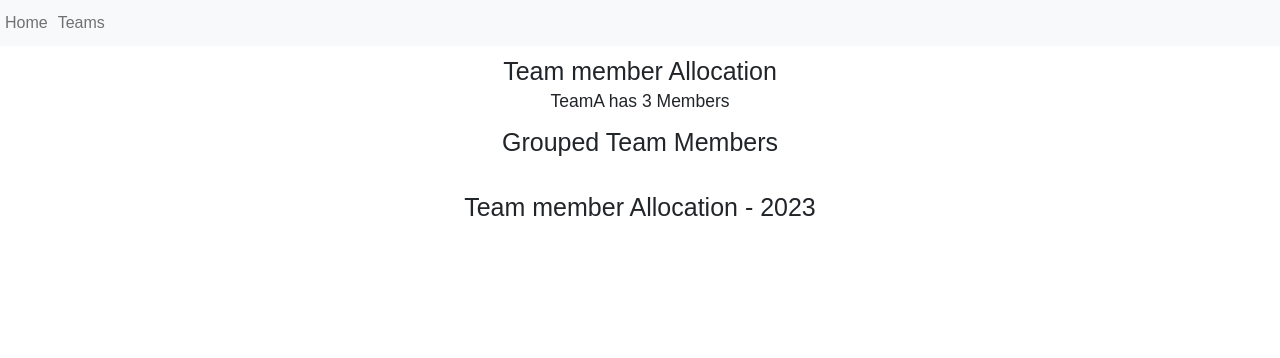
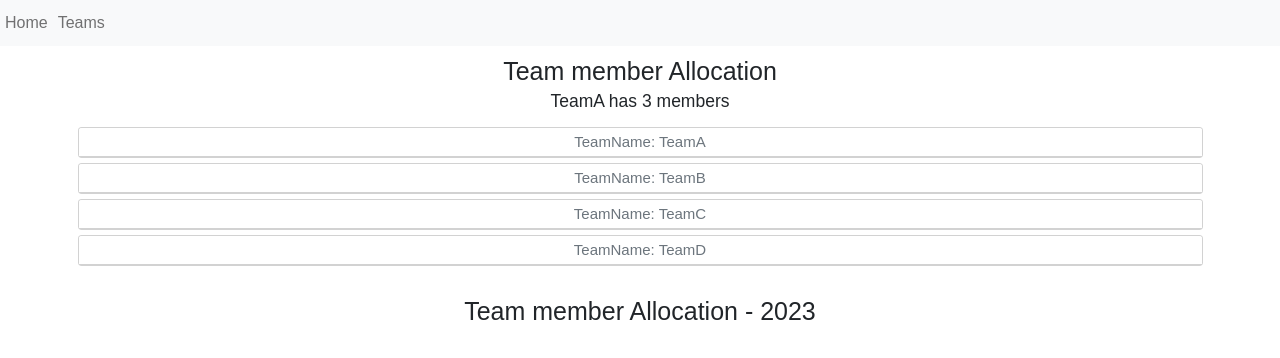
Before and after one commit to justaway1/ReactJSApp, a React (Create React App) app in the folder react-app/: page /GroupedTeamMembers in a window 1280 px wide. Shown: the top 358 px of the page. Built offline with nearby package versions, Linux system fonts and the light colour scheme.

Commit message:
Finished

```diff
--- a/react-app/src/App.js
+++ b/react-app/src/App.js
@@ -5,11 +5,12 @@ import Footer from './Components/Footer'
 import Employees from './Components/Employees'
 import GroupedTeamMembers from './Components/GroupedTeamMembers'
 import Nav from './Components/Nav'
+import PageNotFound from './Components/PageNotFound'
 import { useState, useEffect } from 'react'
 import { BrowserRouter as Router, Route, Routes } from 'react-router-dom'
 
 function App () {
-  const [selectedTeam, setSelectedTeam] = useState(
+  const [selectedTeam, setTeam] = useState(
     JSON.parse(localStorage.getItem('selectedTeam')) || 'TeamA'
   )
 
@@ -103,7 +104,7 @@ function App () {
   )
 
   function handleTeamSelectionChange (event) {
-    setSelectedTeam(event.target.value)
+    setTeam(event.target.value)
   }
 
   function handleEmployeeCardClick (event) {
@@ -150,8 +151,15 @@ function App () {
         ></Route>
         <Route
           path='/GroupedTeamMembers'
-          element={<GroupedTeamMembers />}
+          element={
+            <GroupedTeamMembers
+              employees={employees}
+              selected={selectedTeam}
+              setTeam={setTeam}
+            />
+          }
         ></Route>
+        <Route path='*' element={<PageNotFound />}></Route>
       </Routes>
       <Footer />
     </Router>
--- a/react-app/src/Components/Employees.js
+++ b/react-app/src/Components/Employees.js
@@ -1,6 +1,6 @@
 import React from 'react'
-import femaleProfile from '../images/femaleProfile.jpg'
-import maleProfile from '../images/maleProfile.jpg'
+import Teams from './Teams'
+import TeamMembers from './TeamMembers'
 
 const Employees = ({
   selectedTeam,
@@ -14,56 +14,21 @@ const Employees = ({
     <main className='container'>
       <div className='row justify-content-center mt-3 mb-3'>
         <div className='col-6'>
-          <select
-            className='form-select form-select-lg'
-            value={selectedTeam}
-            onChange={handleTeamSelectionChange}
-          >
-            <option value='TeamA'>TeamA</option>
-            <option value='TeamB'>TeamB</option>
-            <option value='TeamC'>TeamC</option>
-            <option value='TeamD'>TeamD</option>
-          </select>
+          <Teams
+            selectedTeam={selectedTeam}
+            handleTeamSelectionChange={handleTeamSelectionChange}
+          />
         </div>
       </div>
 
       <div className='row justify-content-center mt-3 mb-3'>
         <div className='col-8'>
           <div className='card-collection'>
-            {employees.map(employee => (
-              <div
-                key={employee.id}
-                className={
-                  employee.teamName === selectedTeam
-                    ? 'card m-2 standout'
-                    : 'card m-2'
-                }
-                id={employee.id}
-                onClick={handleEmployeeCardClick}
-              >
-                {/* Check with ternary operator for gender  */}
-                {employee.gender === 'male' ? (
-                  <img
-                    src={maleProfile}
-                    className='card-img-top'
-                    alt='maleProfile'
-                  />
-                ) : (
-                  <img
-                    src={femaleProfile}
-                    className='card-img-top'
-                    alt='femaleProfile'
-                  />
-                )}
-                <div className='card-body'>
-                  <h3 className='card-title'>FullName: {employee.fullName}</h3>
-                  <p className='card-text'>
-                    <b>Designation: </b>
-                    {employee.designation}
-                  </p>
-                </div>
-              </div>
-            ))}
+            <TeamMembers
+              employees={employees}
+              handleEmployeeCardClick={handleEmployeeCardClick}
+              selectedTeam={selectedTeam}
+            />
           </div>
         </div>
       </div>
--- a/react-app/src/Components/GroupedTeamMembers.js
+++ b/react-app/src/Components/GroupedTeamMembers.js
@@ -1,11 +1,106 @@
-const GroupedTeamMembers = () => {
+import { useState } from 'react'
+
+const GroupedTeamMembers = ({ employees, selectedTeam, setTeam }) => {
+  const [groupedEmployees, setGroupedData] = useState(groupTeamMembers())
+
+  function groupTeamMembers () {
+    let teams = []
+
+    // TEAM A MEMBERS
+    let teamAMembers = employees.filter(
+      employee => employee.teamName === 'TeamA'
+    )
+    let teamA = {
+      team: 'TeamA',
+      members: teamAMembers,
+      collapsed: selectedTeam === 'TeamA' ? false : true
+    }
+    teams.push(teamA)
+
+    // TEAM B MEMBERS
+    let teamBMembers = employees.filter(
+      employee => employee.teamName === 'TeamB'
+    )
+    let teamB = {
+      team: 'TeamB',
+      members: teamBMembers,
+      collapsed: selectedTeam === 'TeamB' ? false : true
+    }
+    teams.push(teamB)
+
+    // TEAM C MEMBERS
+    let teamCMembers = employees.filter(
+      employee => employee.teamName === 'TeamC'
+    )
+    let teamC = {
+      team: 'TeamC',
+      members: teamCMembers,
+      collapsed: selectedTeam === 'TeamC' ? false : true
+    }
+    teams.push(teamC)
+
+    // TEAM D MEMBERS
+    let teamDMembers = employees.filter(
+      employee => employee.teamName === 'TeamD'
+    )
+    let teamD = {
+      team: 'TeamD',
+      members: teamDMembers,
+      collapsed: selectedTeam === 'TeamD' ? false : true
+    }
+    teams.push(teamD)
+
+    return teams
+  }
+
+  function handleTeamClick (event) {
+    let transformedGroupData = groupedEmployees.map(groupedData =>
+      groupedData.team === event.currentTarget.id
+        ? { ...groupedData, collapsed: !groupedData.collapsed }
+        : groupedData
+    )
+
+    setGroupedData(transformedGroupData)
+    setTeam(event.currentTarget.id)
+  }
+
   return (
     <main className='container'>
-      <div className='row justify-content-center mt-3 mb-3'>
-        <div className='col-8'>
-          <h1>Grouped Team Members</h1>
-        </div>
-      </div>
+      {groupedEmployees.map(item => {
+        return (
+          <div
+            key={item.team}
+            className='card mt-2'
+            style={{ cursor: 'pointer' }}
+          >
+            <h4
+              id={item.team}
+              className='card-header text-secondary bg-white'
+              onClick={handleTeamClick}
+            >
+              TeamName: {item.team}
+            </h4>
+            <div
+              id={'collapse_' + item.team}
+              className={item.collapsed === true ? 'collapse' : ''}
+            >
+              <hr />
+              {item.members.map(member => {
+                return (
+                  <div className='mt-2'>
+                    <h5 className='card-title mt-2'>
+                      <span className='text-dark'>
+                        Full Name: {member.fullName}
+                      </span>
+                    </h5>
+                    <p>Designation: {member.designation}</p>
+                  </div>
+                )
+              })}
+            </div>
+          </div>
+        )
+      })}
     </main>
   )
 }
--- a/react-app/src/Components/Header.js
+++ b/react-app/src/Components/Header.js
@@ -5,7 +5,8 @@ const Header = ({ selectedTeam, teamMemberCount }) => {
         <div className='col-8'>
           <h1>Team member Allocation</h1>
           <h3>
-            {selectedTeam} has {teamMemberCount} Members
+            {selectedTeam} has {teamMemberCount}{' '}
+            {teamMemberCount > 1 ? 'members' : 'member'}
           </h3>
         </div>
       </div>
--- /dev/null
+++ b/react-app/src/Components/PageNotFound.js
@@ -0,0 +1,13 @@
+const PageNotFound = () => {
+  return (
+    <main className='container'>
+      <div className='row justify-content-center mt-3 mb-3'>
+        <div className='col-8'>
+          <h1 className='text-danger fs-1'>404 - Page Not Found</h1>
+        </div>
+      </div>
+    </main>
+  )
+}
+
+export default PageNotFound
--- /dev/null
+++ b/react-app/src/Components/TeamMemberCard.js
@@ -0,0 +1,35 @@
+import femaleProfile from '../images/femaleProfile.jpg'
+import maleProfile from '../images/maleProfile.jpg'
+
+const TeamMemberCard = ({
+  employee,
+  selectedTeam,
+  handleEmployeeCardClick
+}) => {
+  return (
+    <div
+      key={employee.id}
+      className={
+        employee.teamName === selectedTeam ? 'card m-2 standout' : 'card m-2'
+      }
+      id={employee.id}
+      onClick={handleEmployeeCardClick}
+    >
+      {/* Check with ternary operator for gender  */}
+      {employee.gender === 'male' ? (
+        <img src={maleProfile} className='card-img-top' alt='maleProfile' />
+      ) : (
+        <img src={femaleProfile} className='card-img-top' alt='femaleProfile' />
+      )}
+      <div className='card-body'>
+        <h3 className='card-title'>FullName: {employee.fullName}</h3>
+        <p className='card-text'>
+          <b>Designation: </b>
+          {employee.designation}
+        </p>
+      </div>
+    </div>
+  )
+}
+
+export default TeamMemberCard
--- /dev/null
+++ b/react-app/src/Components/TeamMembers.js
@@ -0,0 +1,13 @@
+import TeamMemberCard from './TeamMemberCard'
+
+const TeamMembers = ({ employees, selectedTeam, handleEmployeeCardClick }) => {
+  return employees.map(employee => (
+    <TeamMemberCard
+      employee={employee}
+      selectedTeam={selectedTeam}
+      handleEmployeeCardClick={handleEmployeeCardClick}
+    />
+  ))
+}
+
+export default TeamMembers
--- /dev/null
+++ b/react-app/src/Components/Teams.js
@@ -0,0 +1,18 @@
+const Teams = ({ selectedTeam, handleTeamSelectionChange }) => {
+  return (
+    <div>
+      <select
+        className='form-select form-select-lg'
+        value={selectedTeam}
+        onChange={handleTeamSelectionChange}
+      >
+        <option value='TeamA'>TeamA</option>
+        <option value='TeamB'>TeamB</option>
+        <option value='TeamC'>TeamC</option>
+        <option value='TeamD'>TeamD</option>
+      </select>
+    </div>
+  )
+}
+
+export default Teams
--- a/react-app/src/scss/App.scss
+++ b/react-app/src/scss/App.scss
@@ -21,3 +21,9 @@ h5,
 p {
   text-align: center;
 }
+
+@media only screen and (max-width: 768px) {
+  .card-collection {
+    grid-template-columns: 1fr;
+  }
+}
```
